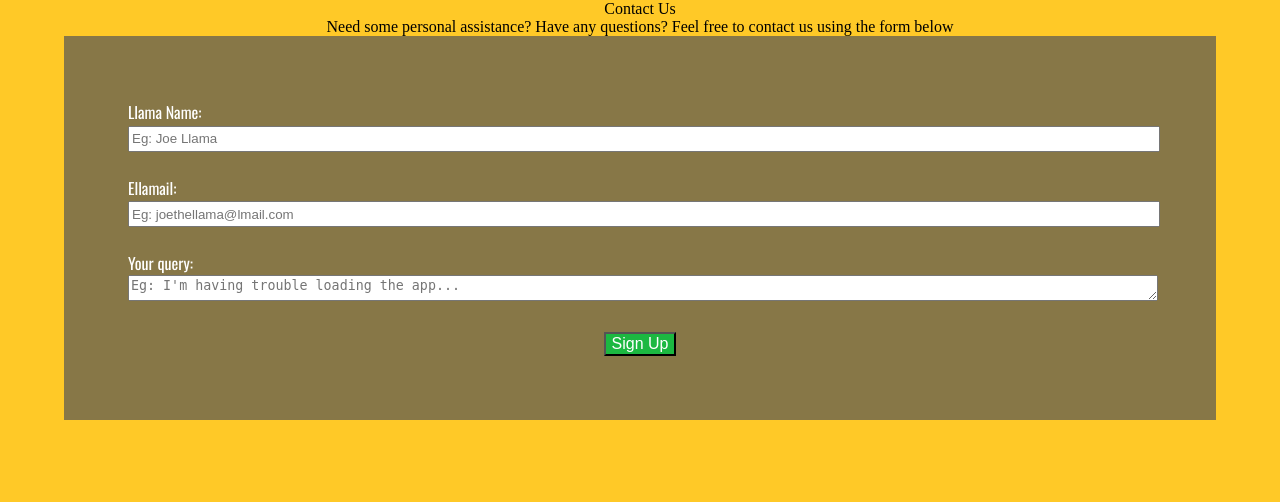
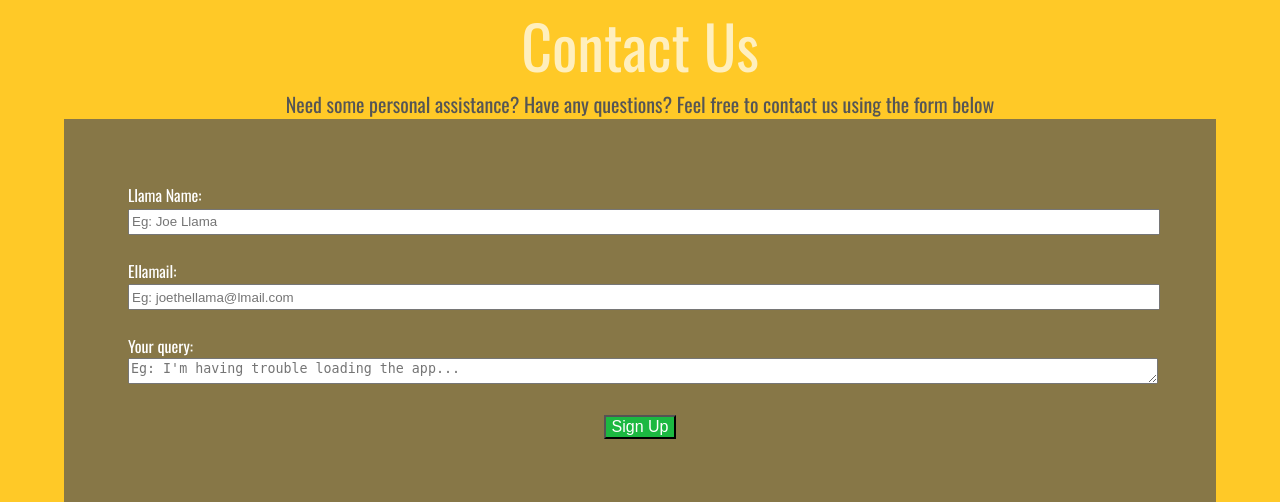
Before and after one commit to therealharsh/llama-project, a PHP site: page /contact.html in a window 1280 px wide. Shown: the part 44-546 px from the top of the page. Run offline with PHP 8.4, Linux system fonts and the light colour scheme; some libraries are stand-ins or nearby versions.

Commit message:
update
update

```diff
--- a/css/contact.css
+++ b/css/contact.css
@@ -1,4 +1,17 @@
 @media screen and (min-width: 650px){
+
+	p3{
+		font-family: oswald;
+		color: rgba(255,255,255, 0.7);
+		font-size: 60px;
+		text-align: center;
+	}
+	p4{
+		font-family: oswald;
+		color: #555;
+		font-size: 20px;
+		text-align: center
+	}
 
 	#wrappercontact{
 		position: absolute;
```
